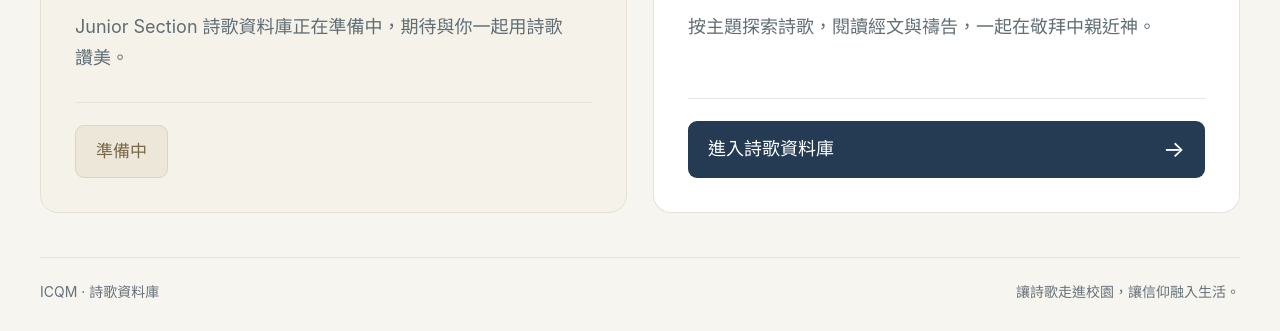
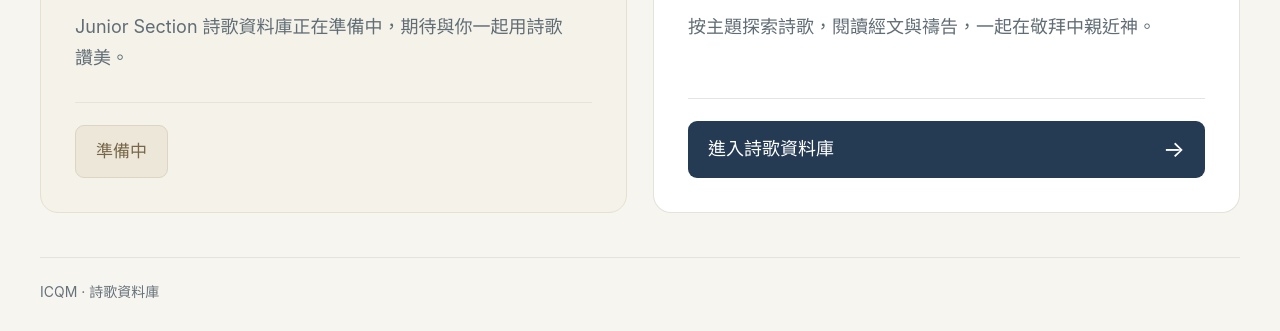
Before and after one commit to ICQM-IP/Worshipsonglist, a plain HTML site: page index.html in a window 1280 px wide. Shown: the part 523-854 px from the top of the page. Drawn offline with Linux system fonts and the light colour scheme; a web font is replaced by a local one.

Commit message:
Remove homepage footer tagline

```diff
--- a/index.html
+++ b/index.html
@@ -91,7 +91,7 @@
                 </div>
             </section>
         </main>
-        <footer><span>ICQM · 詩歌資料庫</span><span>讓詩歌走進校園，讓信仰融入生活。</span></footer>
+        <footer><span>ICQM · 詩歌資料庫</span></footer>
     </div>
 </body>
 </html>
```
